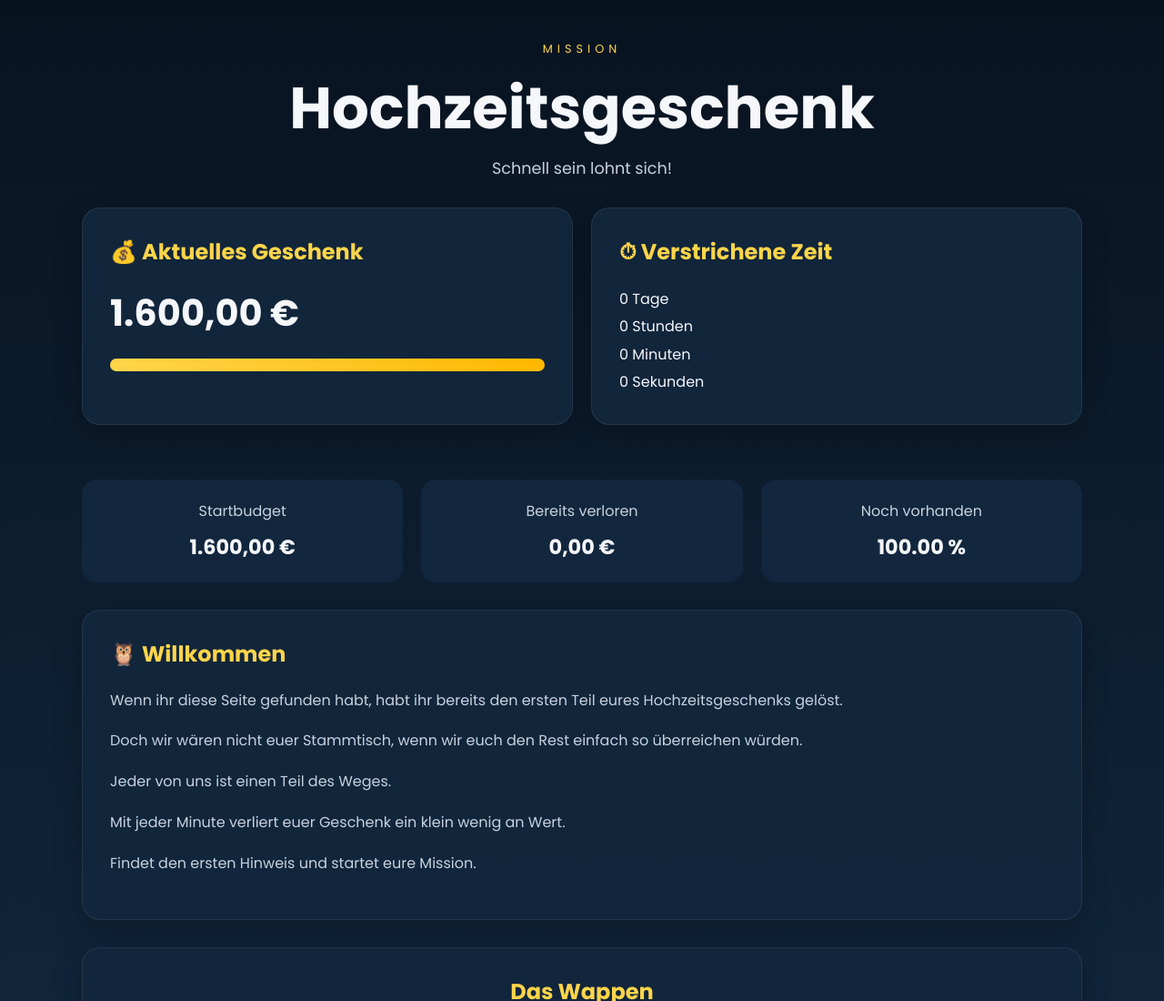
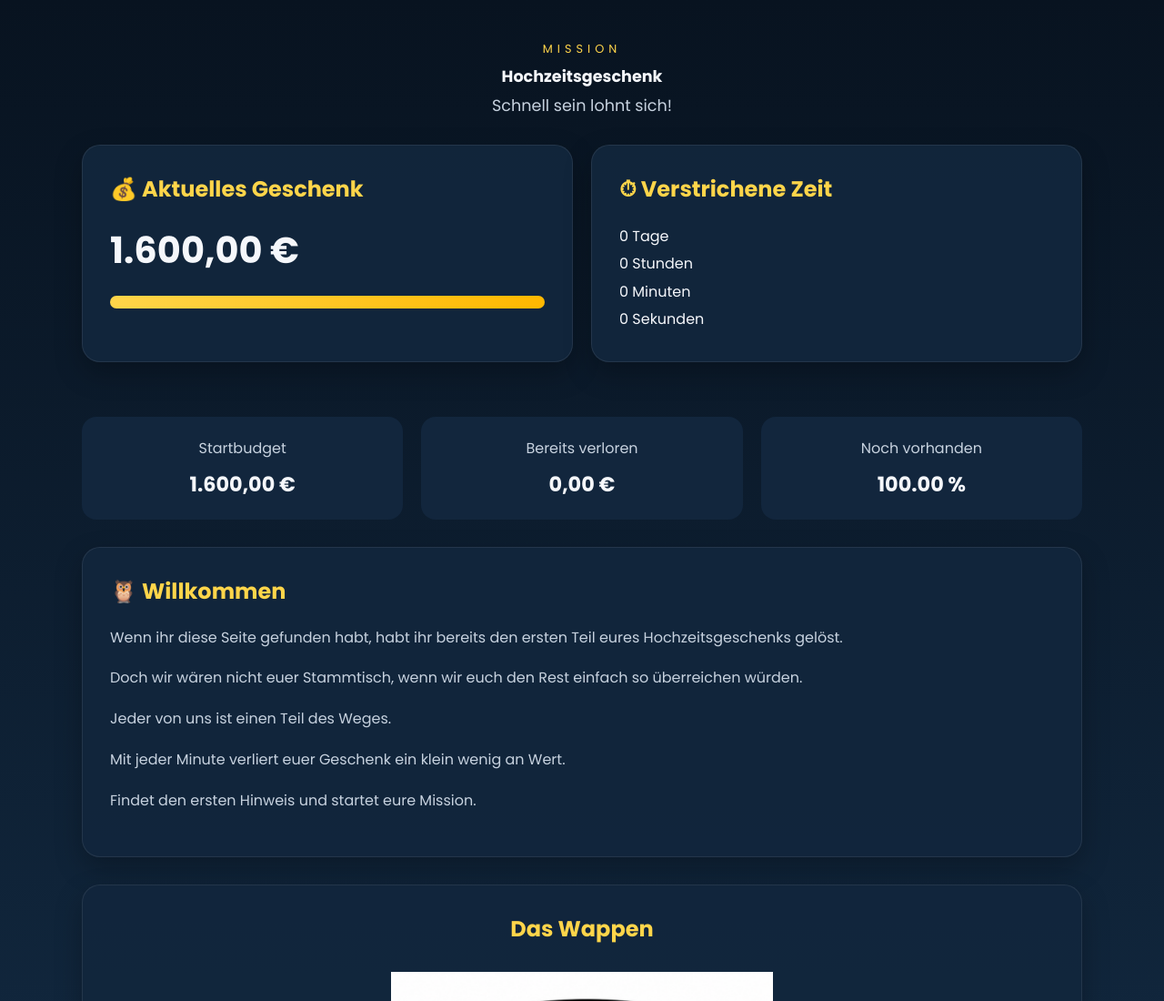
Before and after one commit to dsommerburg-ops/Mission1600, a plain HTML site: page index.html in a window 1280 px wide. Shown: the top 1100 px of the page at 91% size. Drawn offline with Linux system fonts and the light colour scheme.

Commit message:
Schriftgröße

```diff
--- a/css/style.css
+++ b/css/style.css
@@ -48,7 +48,7 @@ text-transform:uppercase;
 }
 
 header h1{
-font-size:4rem;
+font-size:1.1rem;
 margin:6px 0;
 }
 
```
